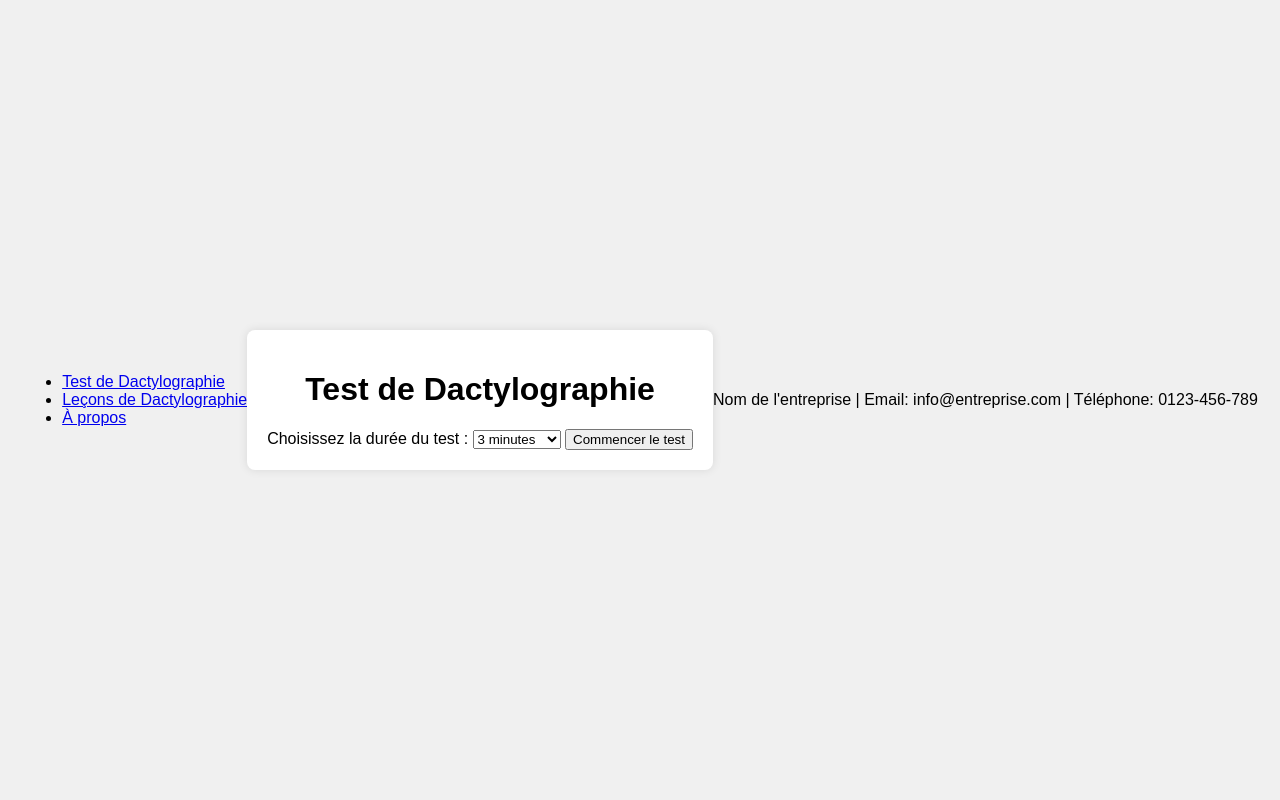
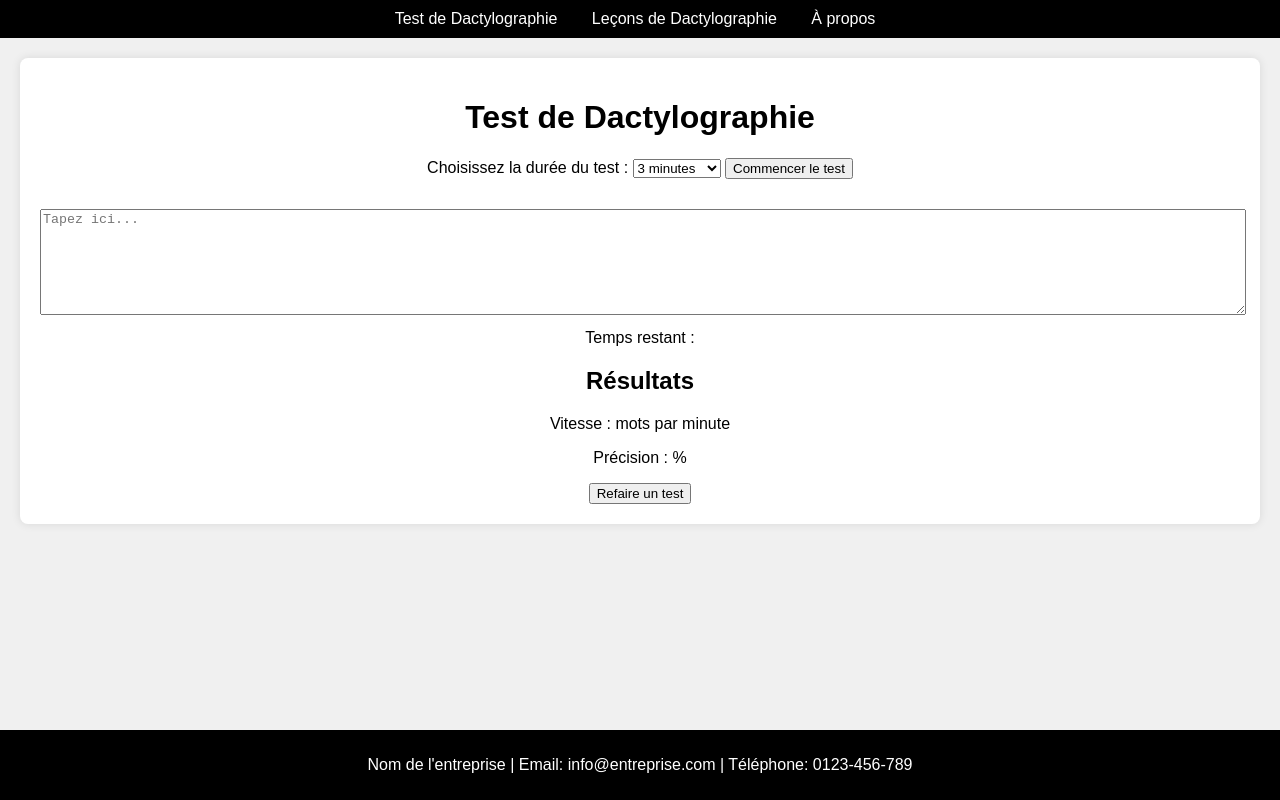
Before and after one commit to gsm1233/gsm1233, a plain HTML site: page index.html in a window 1280 px wide. Drawn offline with Linux system fonts and the light colour scheme.

Commit message:
Update styles.css

```diff
--- a/styles.css
+++ b/styles.css
@@ -1,23 +1,46 @@
 body {
     font-family: Arial, sans-serif;
-    display: flex;
-    justify-content: center;
-    align-items: center;
-    height: 100vh;
     margin: 0;
     background-color: #f0f0f0;
+}
+
+header {
+    background-color: #000;
+    color: #fff;
+    padding: 10px 0;
+    text-align: center;
+}
+
+nav ul {
+    list-style-type: none;
+    margin: 0;
+    padding: 0;
+}
+
+nav ul li {
+    display: inline;
+    margin-right: 10px;
+}
+
+nav ul li a {
+    color: #fff;
+    text-decoration: none;
+    padding: 5px 10px;
+}
+
+nav ul li a:hover {
+    background-color: #ff0000;
+    color: #fff;
+    border-radius: 5px;
 }
 
 .container {
     text-align: center;
     background-color: white;
     padding: 20px;
+    margin: 20px;
     border-radius: 8px;
     box-shadow: 0 0 10px rgba(0, 0, 0, 0.1);
-}
-
-.hidden {
-    display: none;
 }
 
 textarea {
@@ -47,3 +70,13 @@ textarea {
 #text-to-type-container {
     margin-bottom: 20px;
 }
+
+footer {
+    background-color: #000;
+    color: #fff;
+    text-align: center;
+    padding: 10px 0;
+    position: absolute;
+    bottom: 0;
+    width: 100%;
+}
```
